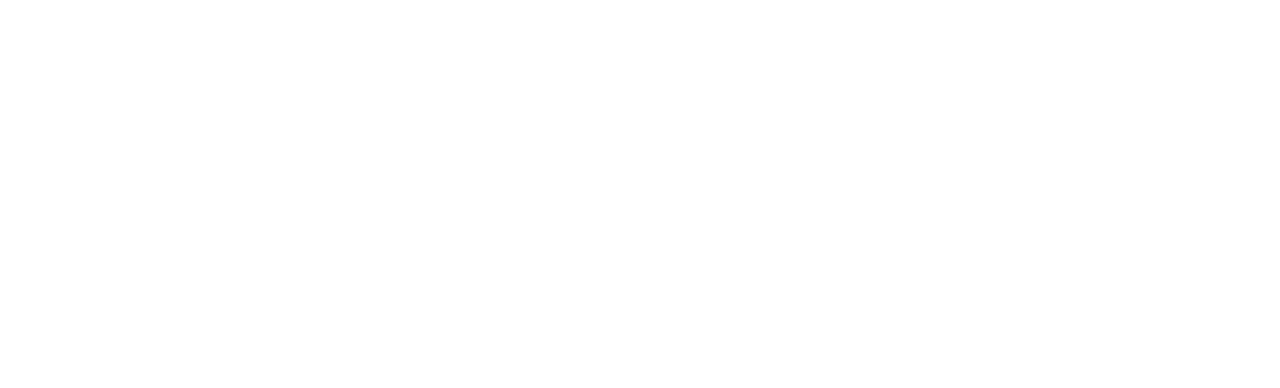
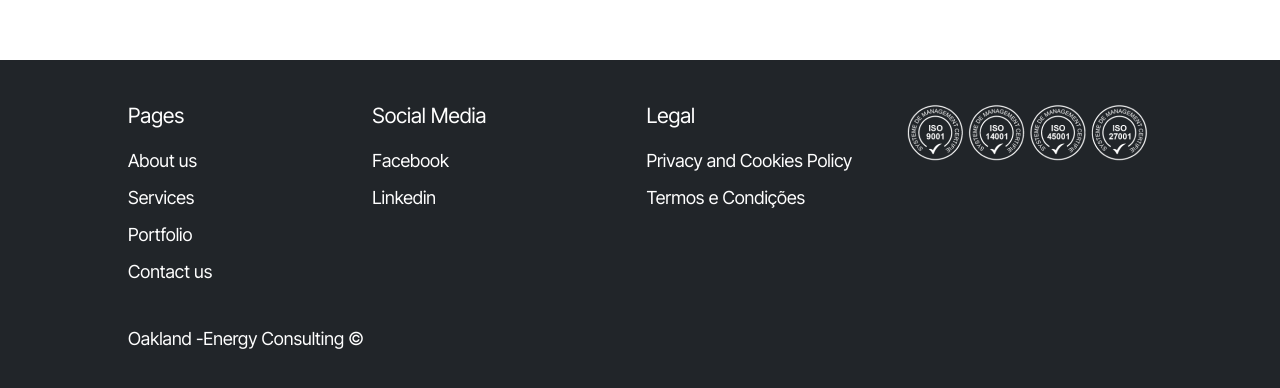
Before and after one commit to Dzmi3y/EnergyConsulting, a Next.js app: page / in a window 1280 px wide. Shown: the part 770-1158 px from the top of the page. Before the commit the page ends 800 px from the top, so only its background shows below. Built offline with nearby package versions, Linux system fonts and the light colour scheme.

Commit message:
desktop footer added

```diff
--- a/src/app/layout.tsx
+++ b/src/app/layout.tsx
@@ -3,6 +3,7 @@ import localFont from "next/font/local";
 import "normalize.css";
 import "./globals.css";
 import Menu from "@/components/Menu";
+import Footer from "@/components/Footer";
 
 const interTightRegular = localFont({
   src: "./fonts/InterTight-Regular.ttf",
@@ -22,8 +23,9 @@ export default function RootLayout({
 }>) {
   return (
     <html lang="en">
-      <body className={`${interTightRegular.variable} mx-5 sm:mx-10 lg:mx-32`}>
-        {children}
+      <body className={`${interTightRegular.variable} `}>
+        <div className="min-h-screen  mx-5 sm:mx-10 lg:mx-32">{children}</div>
+        <Footer />
       </body>
     </html>
   );
--- a/src/app/page.tsx
+++ b/src/app/page.tsx
@@ -6,16 +6,19 @@ export default function Home() {
     <>
       <Menu />
       <div>
-        <main></main>
-        <footer>
-          {/* <Image
+        <main>
+          {/* <div className="h-40">1</div>
+          <div className="h-40">2</div>
+          <div className="h-40">3</div>
+          <div className="h-40">4</div> */}
+        </main>
+        {/* <Image
               aria-hidden
               src="/globe.svg"
               alt="Globe icon"
               width={16}
               height={16}
             /> */}
-        </footer>
       </div>
     </>
   );
--- /dev/null
+++ b/src/components/Footer/Footer.module.css
@@ -0,0 +1,18 @@
+.container {
+  background-color: var(--accent100);
+  color: var(--white);
+  font-size: 18px;
+  width: 100%;
+  padding-top: 40px;
+  padding-bottom: 40px;
+}
+
+.columnContainer {
+  display: flex;
+  flex-direction: column;
+  gap: 10px;
+}
+.title {
+  font-size: 21px;
+  margin-bottom: 5px;
+}
--- /dev/null
+++ b/src/components/Footer/index.tsx
@@ -0,0 +1,55 @@
+"use client";
+import { routeNamesArray, routeTitles } from "@/data/route";
+import { motion } from "framer-motion";
+import React from "react";
+import styles from "./Footer.module.css";
+
+const Footer = () => {
+  const linkAnimationProps = {
+    whileHover: { scale: 1.1 },
+    whileTap: { scale: 0.9 },
+  };
+  return (
+    <footer className={styles.container}>
+      <div className="mx-5 sm:mx-10 lg:mx-32">
+        <div className="flex justify-between mb-10">
+          <div className="flex justify-between gap-40">
+            <div className={styles.columnContainer}>
+              <div className={styles.title}>Pages</div>
+              {routeNamesArray.map((r) => (
+                <motion.a key={r} {...linkAnimationProps} href={r}>
+                  {routeTitles[r]}
+                </motion.a>
+              ))}
+            </div>
+            <div className={styles.columnContainer}>
+              <div className={styles.title}>Social Media</div>
+
+              <motion.a {...linkAnimationProps} href="">
+                Facebook
+              </motion.a>
+              <motion.a {...linkAnimationProps} href="">
+                Linkedin
+              </motion.a>
+            </div>
+            <div className={styles.columnContainer}>
+              <div className={styles.title}>Legal</div>
+              <motion.a {...linkAnimationProps} href="">
+                Privacy and Cookies Policy
+              </motion.a>
+              <motion.a {...linkAnimationProps} href="">
+                Termos e Condições
+              </motion.a>
+            </div>
+          </div>
+          <div>
+            <img src="/images/footer.png" alt="" />
+          </div>
+        </div>
+        <div>Oakland -Energy Consulting ©</div>
+      </div>
+    </footer>
+  );
+};
+
+export default Footer;
```
Also changed, not shown: public/images/footer.png (added).
